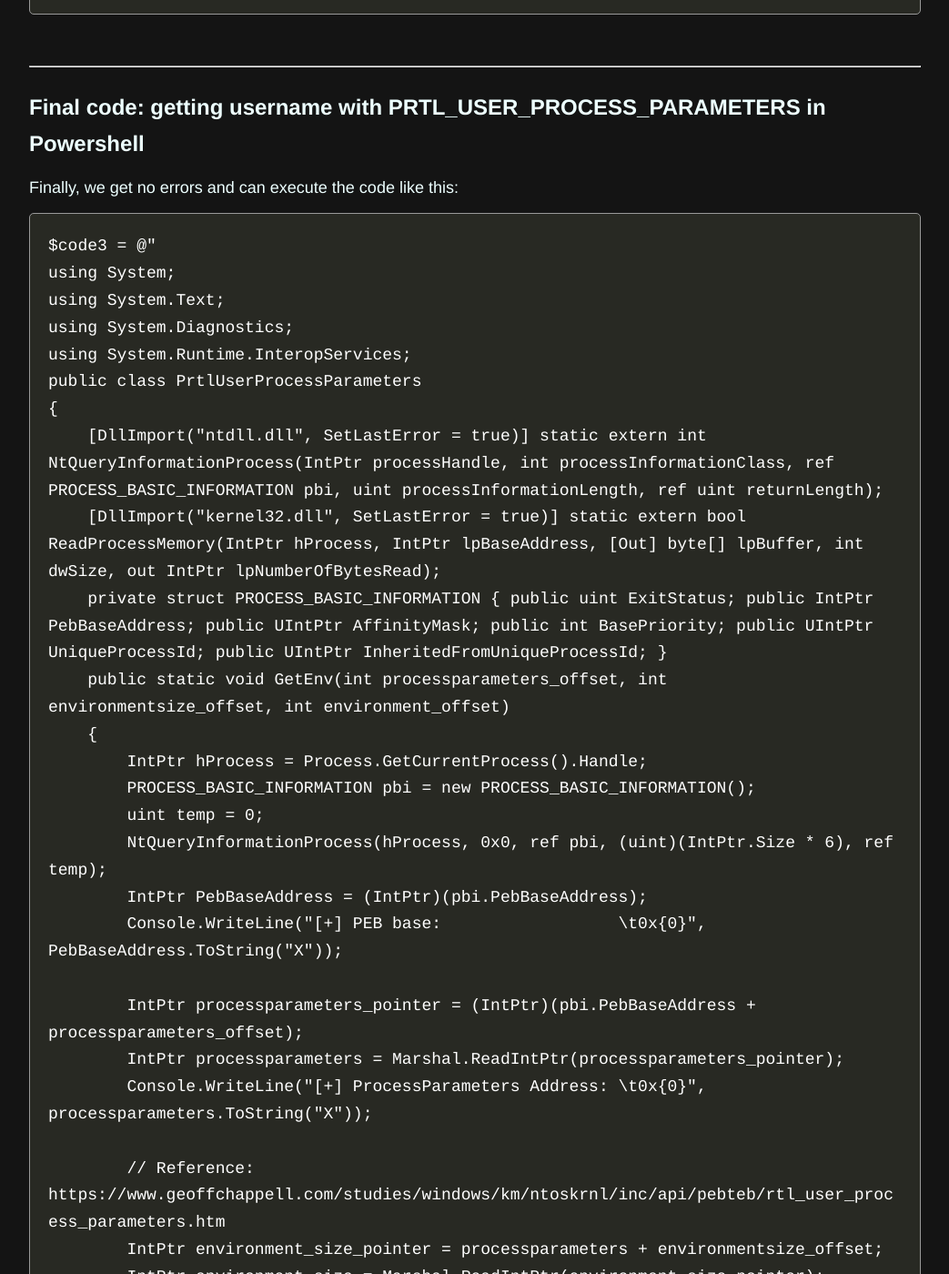
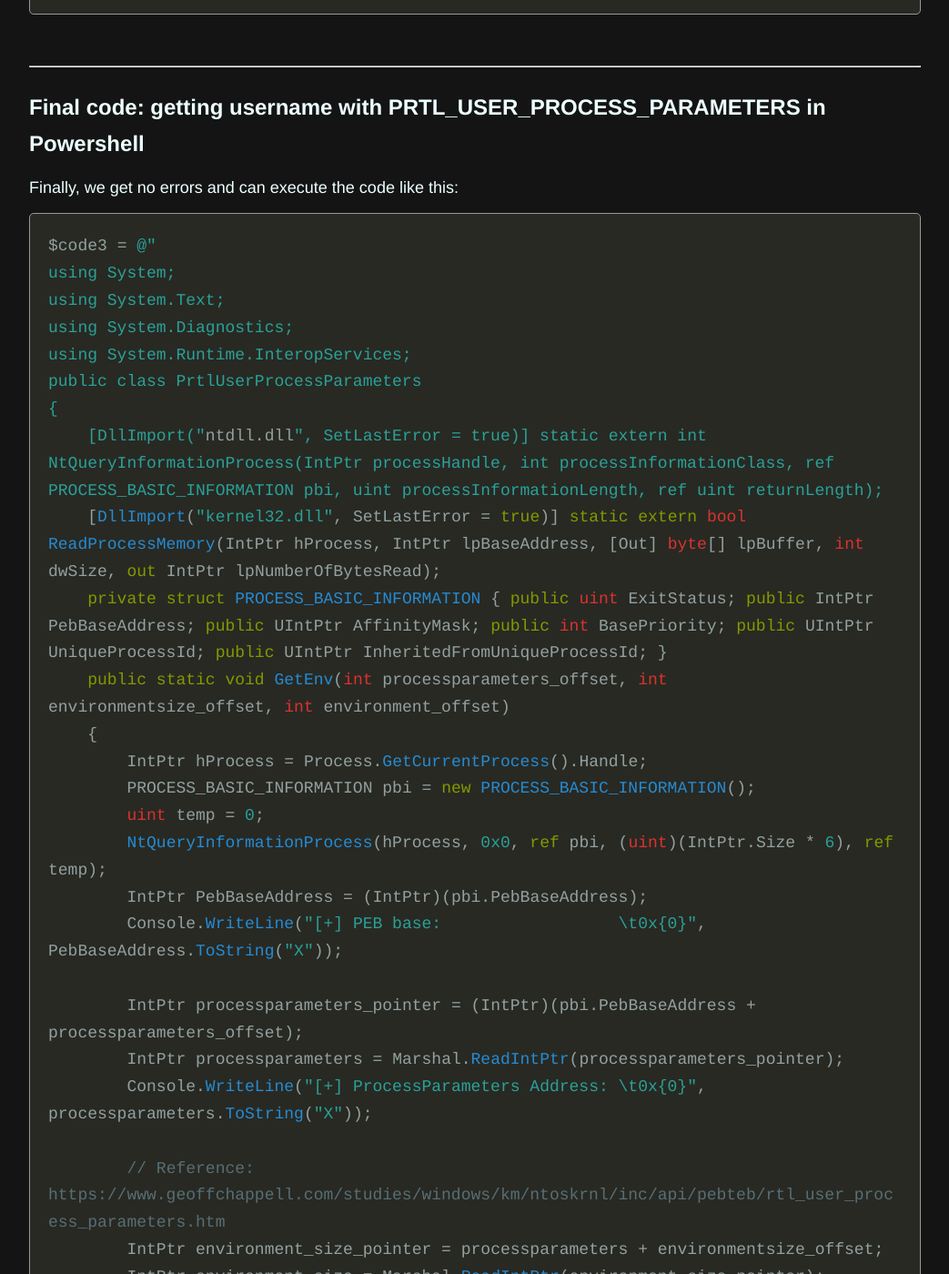
Before and after one commit to ricardojoserf/ricardojoserf.github.io, a Jekyll site: the page built from _posts/2023-11-14-callingcsharp.md, in a window 1280 px wide and 1400 px high, scrolled down 6419 px. Shown: the whole window at 91% size, without its empty margins (118-1161 px from the left). Built offline with Jekyll 4.4.1, drawn with Linux system fonts in a browser that asks for light colours; some of the changed text lies outside the part shown.

Commit message:
Update 2023-11-14-callingcsharp.md

````diff
--- a/_posts/2023-11-14-callingcsharp.md
+++ b/_posts/2023-11-14-callingcsharp.md
@@ -27,7 +27,7 @@ Index:
 
 A very simple C# example code is using Console.Writeline() to write any message in the console inside a Main() function. As we can see, both the class and the function are public, and the function as no input arguments:
 
-```
+```cs
 $code1 = @"
 using System;
 namespace TestProject{
@@ -51,7 +51,7 @@ If we execute this, the result is the following:
 
 However, it is important to notice that the function does not need to be called "Main" and it may have input arguments. As you can see in the following example, we are calling the function "RandomName" and now the message in console is sent as an input argument to this function:
 
-```
+```cs
 $code2 = @"
 using System;
 namespace TestProject{
@@ -74,7 +74,7 @@ If we execute it, the result is very similar to the previous one:
 
 It is not even necessary to use a namespace, you can define a class directly and call it, doing this the first example would become:
 
-```
+```cs
 $code1 = @"
 using System;
 public class Class1 {
@@ -100,7 +100,7 @@ Note that in this case, the nomenclature is [Class]::Function(Arguments).
 
 We will try to update the code in [this link](https://github.com/ricardojoserf/WhoamiAlternatives/blob/main/PRTL_USER_PROCESS_PARAMETERS/Program.cs) to run it using Powershell. The structure of this code is:
 
-```
+```cs
 using System;
 using System.Text;
 using System.Diagnostics;
@@ -135,7 +135,7 @@ Also, we need to make the class Public or it will not be possible to call it fro
 
 So the skeleton code will look something like this now:
 
-```
+```cs
 using System;
 using System.Text;
 using System.Diagnostics;
@@ -149,13 +149,13 @@ public class Program
 
 Then, we find the declaration in .NET of the Main function is like this:
 
-```
+```cs
 static void Main(string[] args)
 ```
 
 We will have to remove the "string[] args" part as it generates an error, and we will make the two functions public as in the first example, getting a skeleton code:
 
-```
+```cs
 using System;
 using System.Text;
 using System.Diagnostics;
@@ -186,13 +186,13 @@ If we try to add this class to Powershell with the Add-Type function, we will st
 
 The problem are the output variables defined with the underscore character "\_". It is not possible to use this character so we have to define the output variables explicitly (even if we will not use them at all). So a code like this...
 
-```
+```cs
 ReadProcessMemory(Process.GetCurrentProcess().Handle, allocated_address, data, data.Length, out _);
 ```
 
 ... will become this:
 
-```
+```cs
 IntPtr a = IntPtr.Zero;
 ReadProcessMemory(Process.GetCurrentProcess().Handle, allocated_address, data, data.Length, out a);
 ```
@@ -205,7 +205,7 @@ ReadProcessMemory(Process.GetCurrentProcess().Handle, allocated_address, data, d
 
 Finally, we get no errors and can execute the code like this:
 
-```
+```cs
 $code3 = @"
 using System;
 using System.Text;
@@ -281,7 +281,7 @@ Add-Type $code3
 
 Now that we know how to do it, we can "prepare" and execute any C# code. In the following code snippet, you can see the result of executing the code in [this link](https://github.com/ricardojoserf/WhoamiAlternatives/blob/main/NamedPipe/Program.cs), which also gets the current username:
 
-```
+```cs
 $code4 = @"
 using System;
 using System.Text;
````
